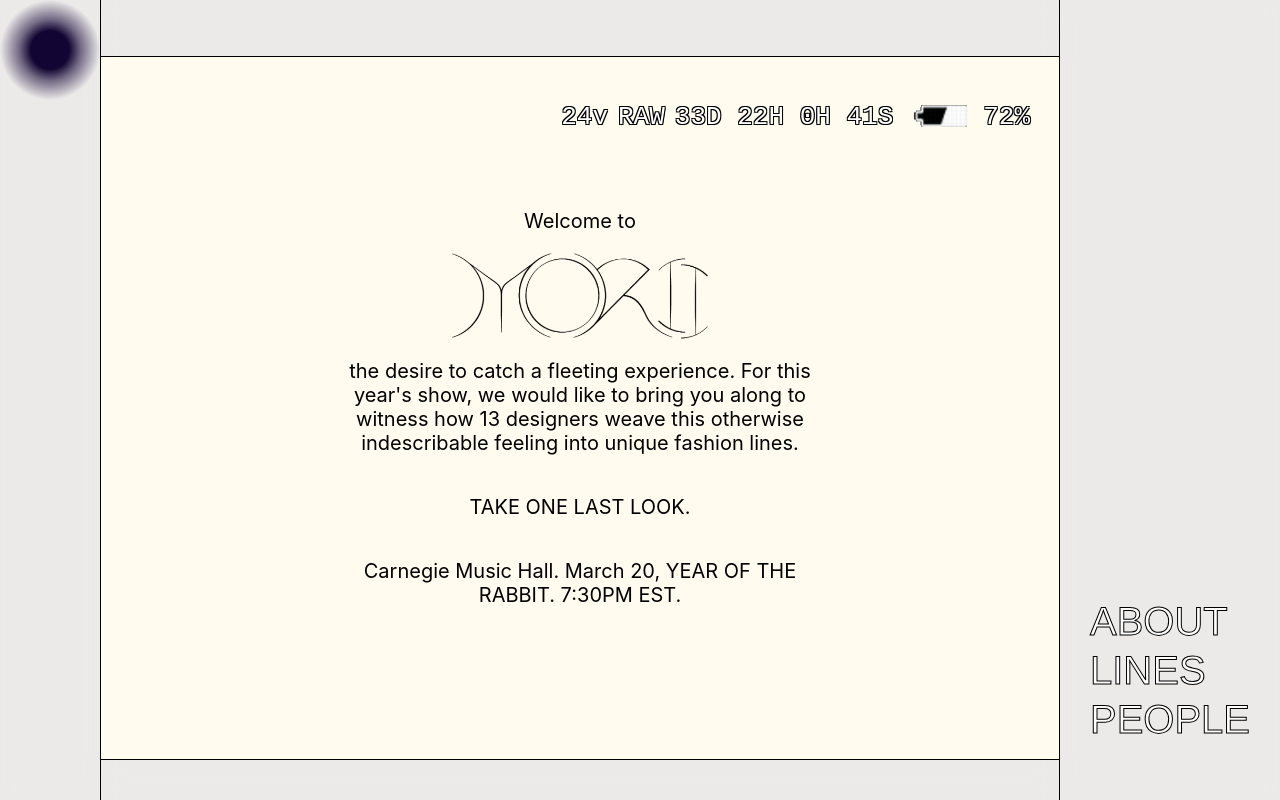
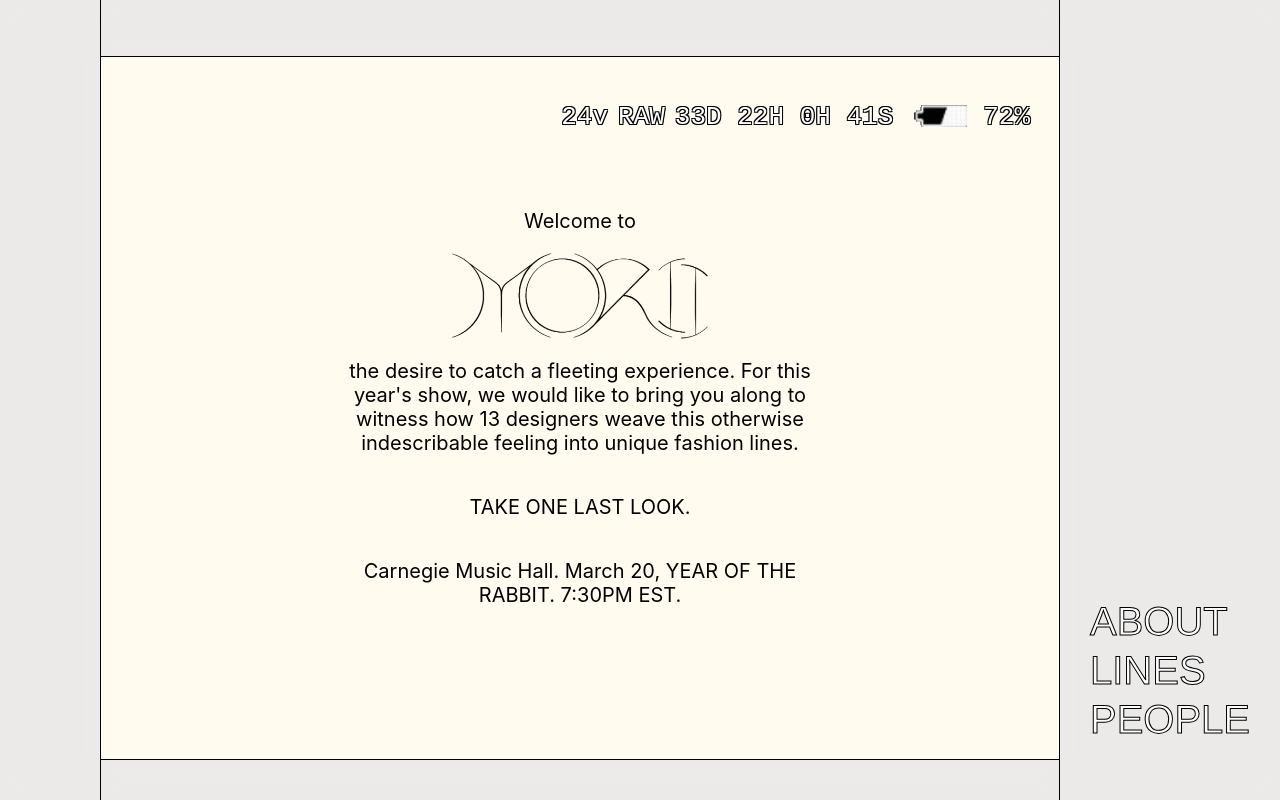
Before and after one commit to lunar-gala/2023-morii, a React (Create React App) app: page /#/ in a window 1280 px wide. Built offline with nearby package versions, Linux system fonts and the light colour scheme.

Commit message:
fix cursor

```diff
--- a/src/App.js
+++ b/src/App.js
@@ -1,5 +1,6 @@
-import { useState } from 'react';
+import { useState, useEffect } from 'react';
 import { Route, Routes, HashRouter } from 'react-router-dom';
+import { AnimatePresence } from 'framer-motion';
 
 import './App.css';
 import Cursor from './components/Cursor';
@@ -10,11 +11,23 @@ import People from './pages/People';
 
 function App() {
   const [firstLoad, setFirstLoad] = useState(false);
-  const [cursor, setCursor] = useState(true);
+  const [cursor, setCursor] = useState(false);
+
+  const [mousePosition, setMousePosition] = useState({ x: null, y: null });
+
+  useEffect(() => {
+    const mouseMoveHandler = (event) => {
+      const { clientX, clientY } = event;
+      setMousePosition({ x: clientX - 50, y: clientY - 50 });
+      setCursor(true);
+      console.log(clientX, clientY);
+    };
+    document.addEventListener('mousemove', mouseMoveHandler);
+  }, []);
 
   return (
     <HashRouter>
-      {!firstLoad && <Nav />}
+      <AnimatePresence>{!firstLoad && <Nav />}</AnimatePresence>
       <Routes>
         <Route
           path="/"
@@ -23,7 +36,7 @@ function App() {
         <Route path="/lines" element={<Lines setCursor={setCursor} />} />
         <Route path="/people" element={<People />} />
       </Routes>
-      {cursor && <Cursor />}
+      {cursor && <Cursor mousePosition={mousePosition} />}
     </HashRouter>
   );
 }
--- a/src/components/Cursor.js
+++ b/src/components/Cursor.js
@@ -2,18 +2,7 @@ import { useEffect, useState } from 'react';
 
 import styles from './Cursor.module.css';
 
-export default function Cursor() {
-  const [mousePosition, setMousePosition] = useState({ x: null, y: null });
-
-  useEffect(() => {
-    const mouseMoveHandler = (event) => {
-      const { clientX, clientY } = event;
-      setMousePosition({ x: clientX - 50, y: clientY - 50 });
-      console.log(clientX, clientY);
-    };
-    document.addEventListener('mousemove', mouseMoveHandler);
-  }, []);
-
+export default function Cursor({ mousePosition }) {
   return (
     <div
       style={{ left: `${mousePosition.x}px`, top: `${mousePosition.y}px` }}
```
